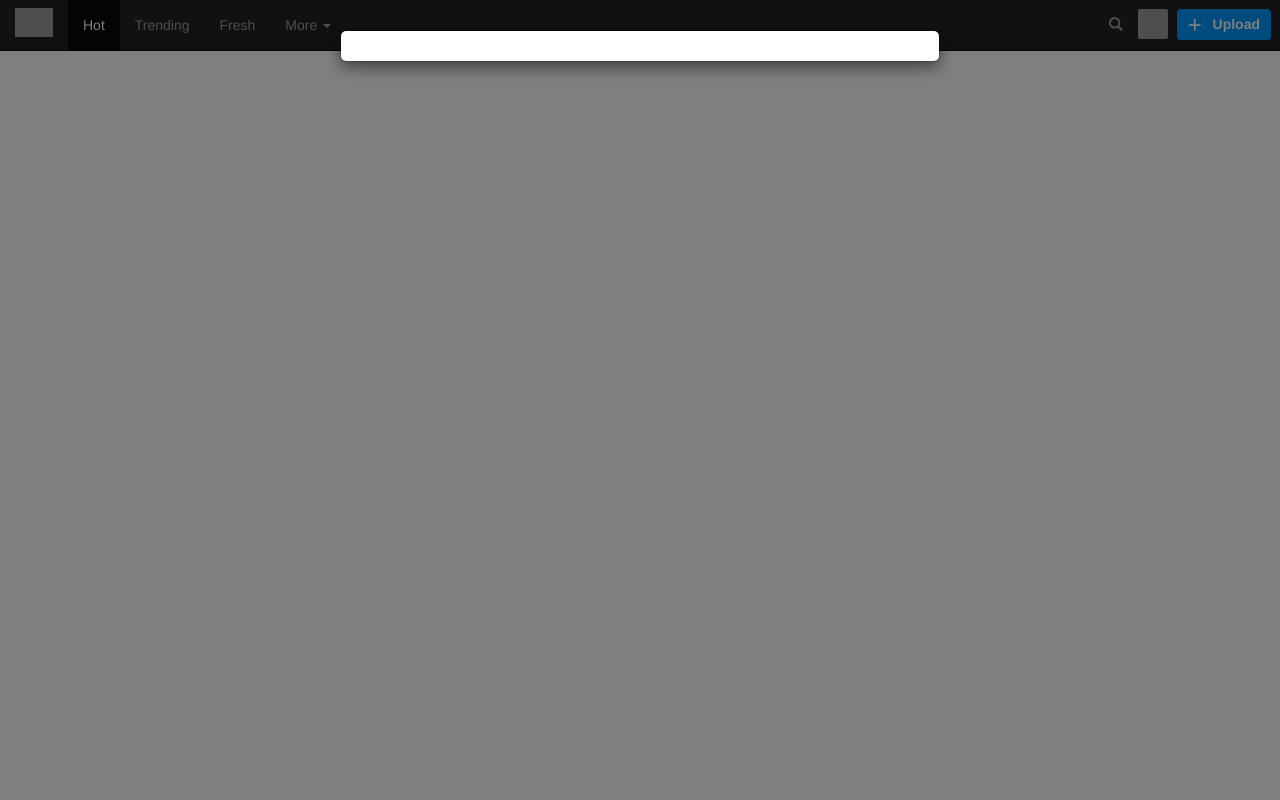
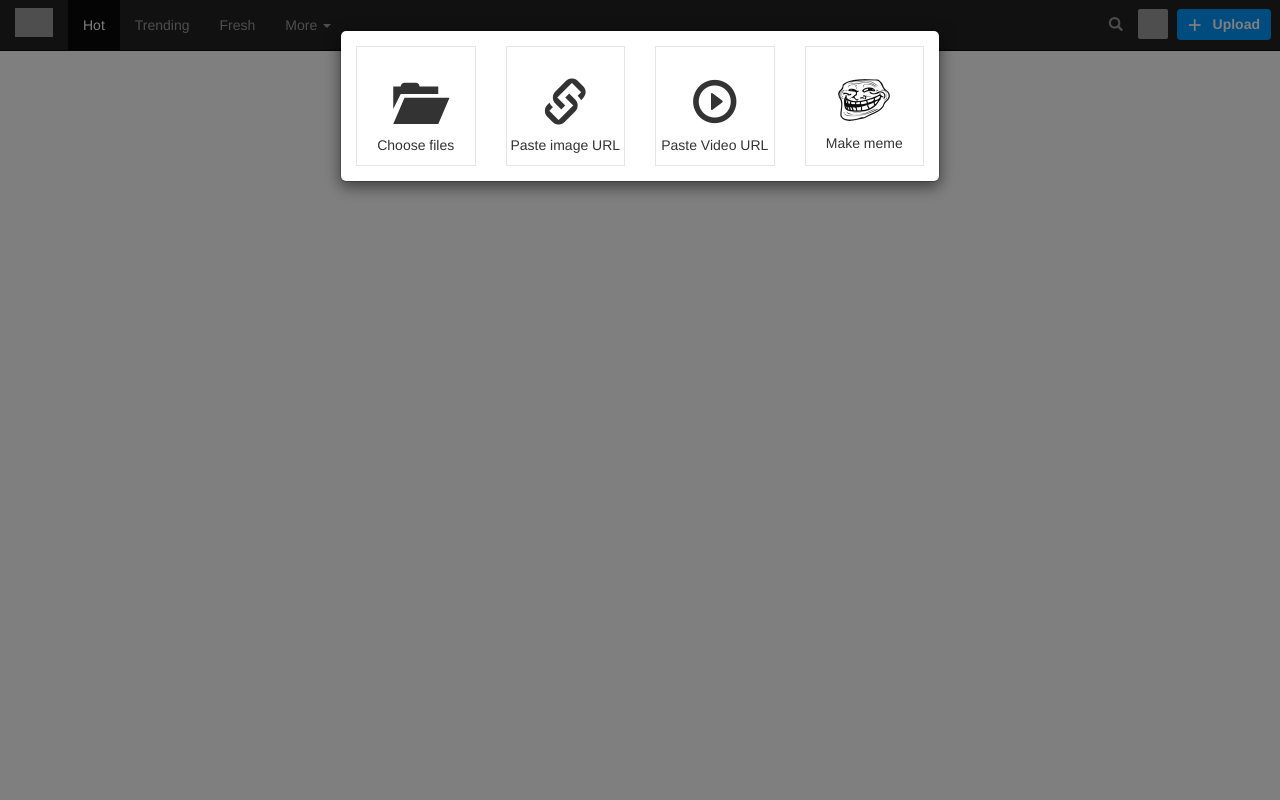
Before and after one commit to qtvhao/viral-media-prototype-1, a PHP site: page / in a window 1280 px wide. Run offline with PHP 8.4, Linux system fonts and the light colour scheme; data that the repository does not hold is empty; some libraries are stand-ins or nearby versions; grey boxes are pictures that could not be loaded.

Commit message:
render buttons for switch form

```diff
--- a/app.css
+++ b/app.css
@@ -46,4 +46,25 @@ body {
     border: 0;
     margin: 9px 0; }
 
+#form_new_media .buttons_switch_form .button-new-media {
+  border: 1px solid rgba(0, 0, 0, 0.1);
+  height: 120px; }
+  #form_new_media .buttons_switch_form .button-new-media.active {
+    background: rgba(0, 0, 0, 0.1);
+    color: #09f; }
+  #form_new_media .buttons_switch_form .button-new-media .icon {
+    text-align: center;
+    padding-top: 32px;
+    padding-bottom: 7px; }
+    #form_new_media .buttons_switch_form .button-new-media .icon .icon-make-meme {
+      background: url(img/sprite-upload.png) -172px 0 no-repeat;
+      background-size: 224px 82px;
+      width: 52px;
+      height: 42px;
+      display: inline-block; }
+    #form_new_media .buttons_switch_form .button-new-media .icon .glyphicon {
+      font-size: 45px; }
+  #form_new_media .buttons_switch_form .button-new-media .text {
+    text-align: center; }
+
 /*# sourceMappingURL=app.css.map */
--- a/app.scss
+++ b/app.scss
@@ -1,3 +1,5 @@
+$color_grey_very_light: rgba(0,0,0,.1);
+$brand_info: #09f;
 body{
   margin-top: 55px;
 }
@@ -12,7 +14,7 @@ body{
             height:100px;
             width:300px;
             overflow: hidden;
-            border:1px solid rgba(0,0,0,.1);
+            border:1px solid $color_grey_very_light;
             img{
               max-width: 100%;
             }
@@ -31,7 +33,7 @@ body{
           }
           img{
             width:500px;
-            border:1px solid rgba(0,0,0,.1);
+            border:1px solid $color_grey_very_light;
           }
         }
       }
@@ -46,9 +48,9 @@ body{
     .btn-upload {
       padding: 5px 11px;
       margin: 9px;
-      background-color: #09f;
+      background-color: $brand_info;
       color: white;
-      border: #09f;
+      border: $brand_info;
       &:hover{
         background-color: #33adff;
       }
@@ -74,3 +76,33 @@ body{
     }
   }
 }
+#form_new_media{
+  .buttons_switch_form{
+    .button-new-media{
+      border:1px solid $color_grey_very_light;
+      height:120px;
+      &.active{
+        background: $color_grey_very_light;
+        color: $brand_info;
+      }
+      .icon{
+        text-align: center;
+        padding-top: 32px;
+        padding-bottom: 7px;
+        .icon-make-meme{
+          background: url(img/sprite-upload.png) -172px 0 no-repeat;
+          background-size: 224px 82px;
+          width: 52px;
+          height: 42px;
+          display:inline-block;
+        }
+        .glyphicon{
+          font-size:45px;
+        }
+      }
+      .text{
+        text-align: center;
+      }
+    }
+  }
+}
--- a/index.php
+++ b/index.php
@@ -155,7 +155,18 @@ foreach ($gag_articles_html[0] as $gag_article_html){
                     <form action=""></form>
                     <form action=""></form>
                     <form action=""></form>
-                    <div class="row"></div>
+                    <div class="buttons_switch_form">
+                        <div class="row">
+                            <div class="col-sm-3" ng-repeat="button_new_media in buttons_new_media">
+                                <div class="button-new-media">
+                                    <div class="icon">
+                                        <span class="{{button_new_media.iconClass}}"></span>
+                                    </div>
+                                    <div class="text">{{button_new_media.text}}</div>
+                                </div>
+                            </div>
+                        </div>
+                    </div>
                 </div>
             </div>
         </div>
```
Also changed, not shown: img/sprite-upload.png (added).
